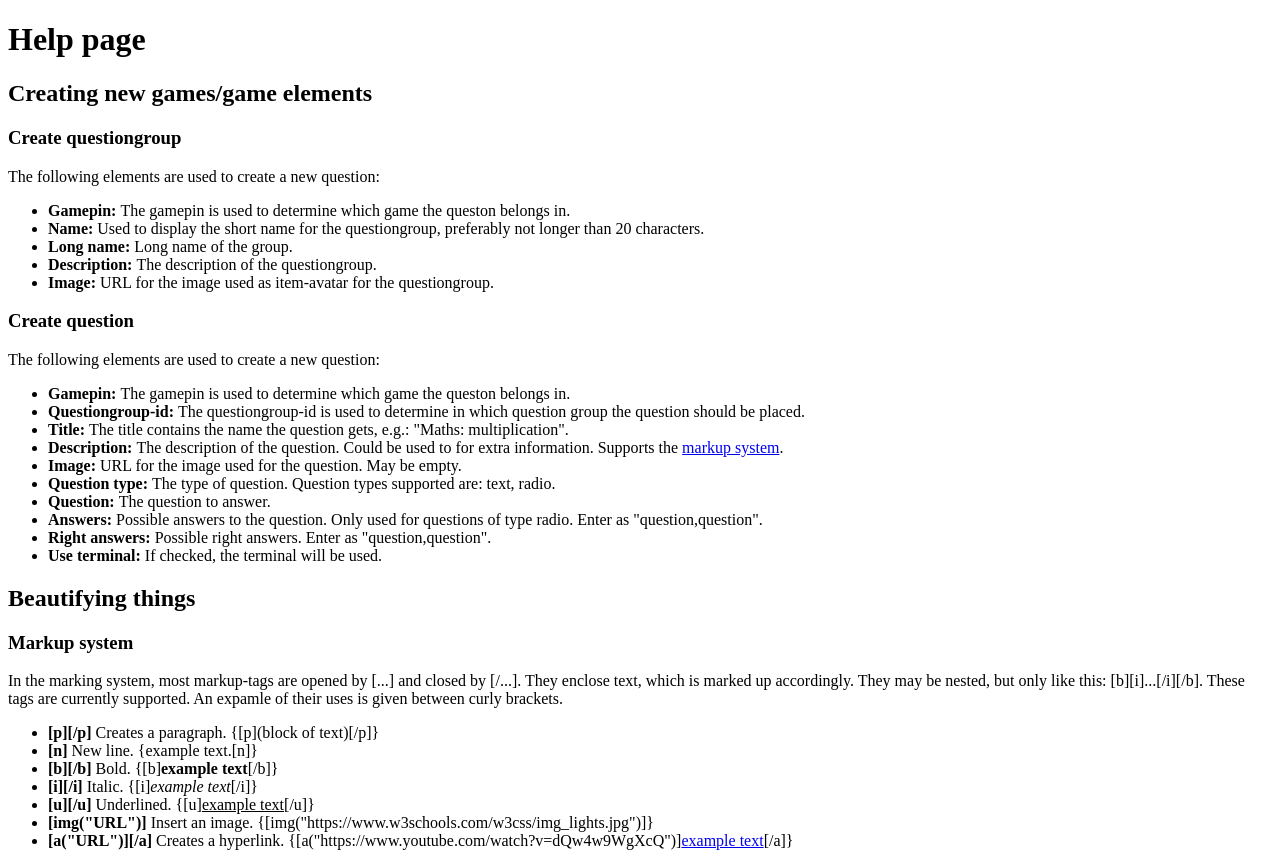
After one commit to BaasS96/GAMIFICATION, a PHP site: page /help.html in a window 1280 px wide. The commit adds this page. Run offline with PHP 8.4, Linux system fonts and the light colour scheme.

Commit message:
created a help page, updated the question creator

```diff
--- a/createquestiongroup.php
+++ b/createquestiongroup.php
@@ -12,9 +12,6 @@ else {
     header("Location: newgame.html");
     exit();
 }
-//------------------------------------------//
-//FROM HERE, EVERYTHING IS STILL POSSIBLE...//
-//------------------------------------------//
 //get all existing groups
 $groups = array_filter(glob($gamedir . "/questions/*"), 'is_dir');
 echo date("Y-m-d H:i:s") . " | Existing questiongroups: ";
--- /dev/null
+++ b/games/0884/questions/00.json
@@ -0,0 +1 @@
+{"questiongroupid":"00","name":"Test","longname":"Testje Bestje","description":"Test Leuk He","image":"images%2Flogo.png"}
--- /dev/null
+++ b/games/0884/questions/00/00.json
@@ -0,0 +1 @@
+{"questioncode":"00","questiongroup":"00","title":"Quest","description":"Desc","qtype":"text","question":"Title","image":"","answers":[""],"ranswers":["HOI"],"useterminal":"true"}
--- /dev/null
+++ b/help.html
@@ -0,0 +1,57 @@
+<!DOCTYPE HTML>
+<html>
+
+<head>
+    <title>
+        Help
+    </title>
+</head>
+
+<body>
+    <h1>Help page</h1>
+    <h2>Creating new games/game elements</h2>
+    <h3 id="createquestiongroup">Create questiongroup</h3>
+    <p>
+        The following elements are used to create a new question:
+        <ul>
+            <li><strong>Gamepin: </strong>The gamepin is used to determine which game the queston belongs in.</li>
+            <li><strong>Name: </strong>Used to display the short name for the questiongroup, preferably not longer than 20 characters.</li>
+            <li><strong>Long name: </strong>Long name of the group.</li>
+            <li><strong>Description: </strong>The description of the questiongroup.</li>
+            <li><strong>Image: </strong>URL for the image used as item-avatar for the questiongroup.</li>
+        </ul>
+    </p>
+    <h3 id="createquestion">Create question</h3>
+    <p>
+        The following elements are used to create a new question:
+        <ul>
+            <li><strong>Gamepin: </strong>The gamepin is used to determine which game the queston belongs in.</li>
+            <li><strong>Questiongroup-id: </strong>The questiongroup-id is used to determine in which question group the question should be placed.</li>
+            <li><strong>Title: </strong>The title contains the name the question gets, e.g.: "Maths: multiplication".</li>
+            <li><strong>Description: </strong>The description of the question. Could be used to for extra information. Supports the <a href="#markupsystem">markup system</a>.</li>
+            <li><strong>Image: </strong>URL for the image used for the question. May be empty.</li>
+            <li><strong>Question type: </strong>The type of question. Question types supported are: text, radio.</li>
+            <li><strong>Question: </strong>The question to answer.</li>
+            <li><strong>Answers: </strong>Possible answers to the question. Only used for questions of type radio. Enter as "question,question".</li>
+            <li><strong>Right answers: </strong>Possible right answers. Enter as "question,question".</li>
+            <li><strong>Use terminal: </strong>If checked, the terminal will be used.</li>
+        </ul>
+    </p>
+    <h2>Beautifying things</h2>
+    <h3 id="markupsystem">Markup system</h3>
+    <p>
+        In the marking system, most markup-tags are opened by [...] and closed by [/...]. They enclose text, which is marked up accordingly. They may be nested, but only like this: [b][i]...[/i][/b]. These tags are currently supported. An expamle of their uses
+        is given between curly brackets.
+        <ul>
+            <li><strong>[p][/p] </strong>Creates a paragraph. {[p](block of text)[/p]}</li>
+            <li><strong>[n] </strong>New line. {example text.[n]}</li>
+            <li><strong>[b][/b] </strong>Bold. {[b]<b>example text</b>[/b]}</li>
+            <li><strong>[i][/i] </strong>Italic. {[i]<i>example text</i>[/i]}</li>
+            <li><strong>[u][/u] </strong>Underlined. {[u]<u>example text</u>[/u]}</li>
+            <li><strong>[img("URL")] </strong>Insert an image. {[img("https://www.w3schools.com/w3css/img_lights.jpg")]}</li>
+            <li><strong>[a("URL")][/a] </strong>Creates a hyperlink. {[a("https://www.youtube.com/watch?v=dQw4w9WgXcQ")]<a href="https://www.youtube.com/watch?v=dQw4w9WgXcQ" target="_blank">example text</a>[/a]} </li>
+        </ul>
+    </p>
+</body>
+
+</html>
```
Also changed, not shown: createquestion.php (added, +59 -0 lines), newgame.html (+27 -1 lines), .json (added).
